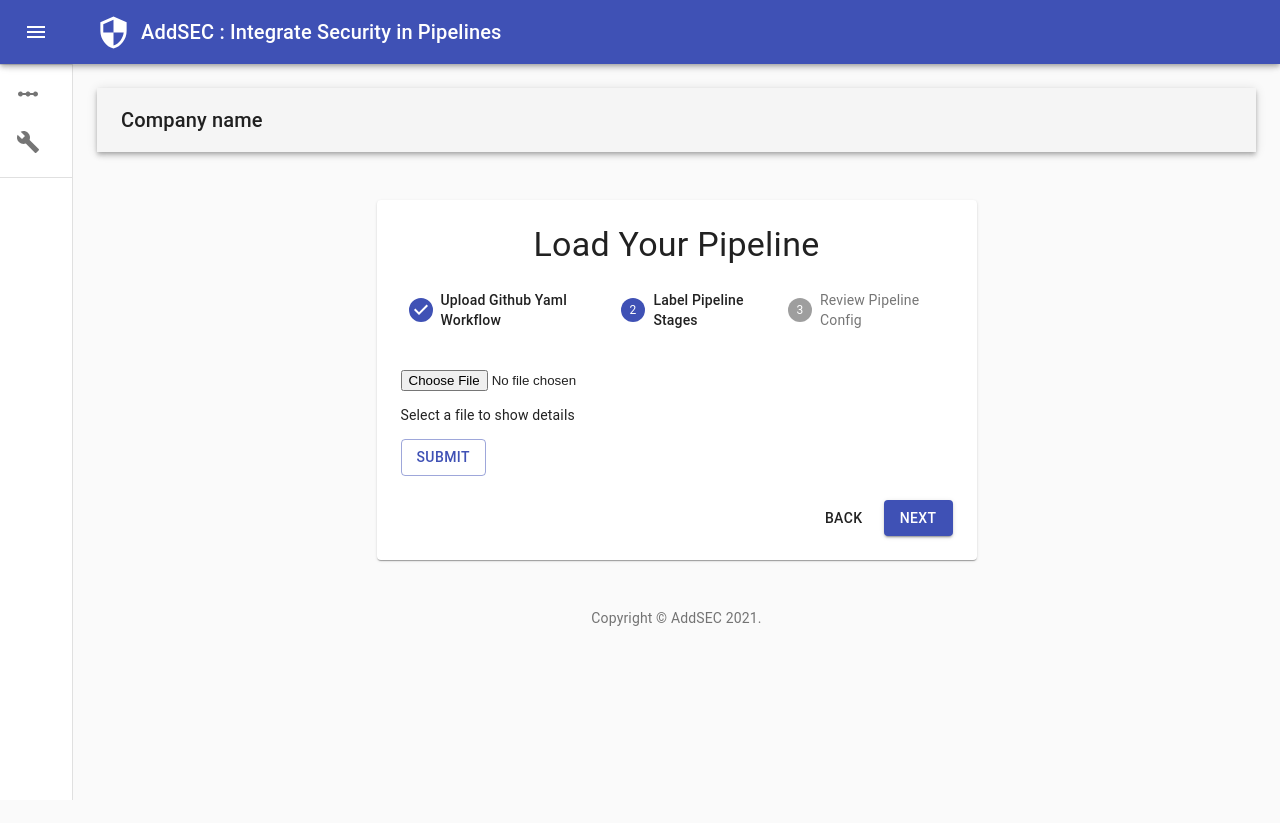
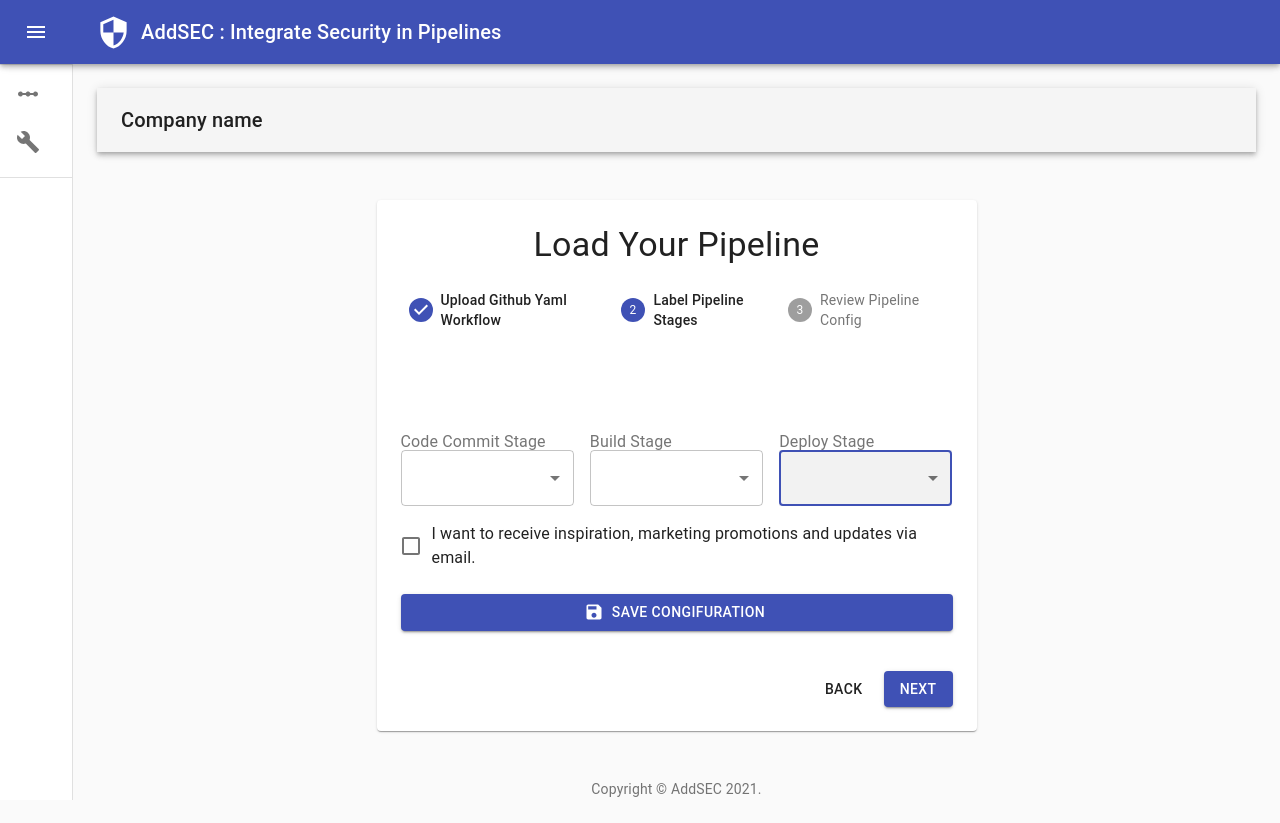
Before and after one commit to TirthParikh27/AddSec, a React (Create React App) app in the folder ui/: page / in a window 1280 px wide. Both pictures are taken after a click on the button "NEXT". Before the commit the page ends 800 px from the top, so only its background shows below. Built offline with nearby package versions, Linux system fonts and the light colour scheme.

Commit message:
Frontend Updates

```diff
--- a/ui/package.json
+++ b/ui/package.json
@@ -5,6 +5,7 @@
   "dependencies": {
     "@material-ui/core": "^4.12.2",
     "@material-ui/icons": "^4.11.2",
+    "@material-ui/lab": "^4.0.0-alpha.60",
     "@testing-library/jest-dom": "^5.14.1",
     "@testing-library/react": "^11.2.7",
     "@testing-library/user-event": "^12.8.3",
--- a/ui/src/components/FlowChart.js
+++ b/ui/src/components/FlowChart.js
@@ -90,6 +90,7 @@ const FlowChart = () => {
 
   return (
     <div className="dndflow">
+      {console.log(elements.length)}
       <ReactFlowProvider>
         <div className="reactflow-wrapper" ref={reactFlowWrapper}>
           <ReactFlow
--- /dev/null
+++ b/ui/src/components/Label.js
@@ -0,0 +1,200 @@
+import { React, useState, useEffect } from "react";
+import Button from "@material-ui/core/Button";
+import FormControlLabel from "@material-ui/core/FormControlLabel";
+import Checkbox from "@material-ui/core/Checkbox";
+import Grid from "@material-ui/core/Grid";
+import { makeStyles } from "@material-ui/core/styles";
+import { InputLabel, Select, MenuItem } from "@material-ui/core";
+import SaveIcon from "@material-ui/icons/Save";
+import Snackbar from "@material-ui/core/Snackbar";
+import MuiAlert from "@material-ui/lab/Alert";
+import SnackBar from "./SnackBar";
+
+const useStyles = makeStyles((theme) => ({
+  paper: {
+    marginTop: theme.spacing(8),
+    display: "flex",
+    flexDirection: "column",
+    alignItems: "center",
+  },
+  avatar: {
+    margin: theme.spacing(1),
+    backgroundColor: theme.palette.secondary.main,
+  },
+  form: {
+    width: "100%", // Fix IE 11 issue.
+    marginTop: theme.spacing(3),
+  },
+  submit: {
+    margin: theme.spacing(3, 0, 2),
+  },
+}));
+
+function Label() {
+  const classes = useStyles();
+  const [stages, setStages] = useState(["Stage 1"]);
+  const [config, setConfig] = useState({ commit: "", build: "", deploy: "" });
+  const [open1, setOpen1] = useState(false);
+  const [open2, setOpen2] = useState(false);
+
+  // useEffect(() => {
+  //   fetch("http://localhost:5000/stages")
+  //     .then((response) => response.json())
+  //     .then((data) => {
+  //       console.log(data);
+  //       setStages(data["stages"]);
+  //     });
+  // }, [0]);
+
+  const handleClose1 = (event, reason) => {
+    if (reason === "clickaway") {
+      return;
+    }
+
+    setOpen1(false);
+  };
+  const handleClose2 = (event, reason) => {
+    if (reason === "clickaway") {
+      return;
+    }
+
+    setOpen2(false);
+  };
+
+  const handleSave = () => {
+    if (Object.values(config).includes("")) {
+      console.log("Select a value for all 3 stages !");
+      setOpen1(true);
+    } else {
+      fetch("http://localhost:5000/config", {
+        method: "POST", // or 'PUT'
+        headers: {
+          "Content-Type": "application/json",
+        },
+        body: JSON.stringify(config),
+      })
+        .then((response) => response.json())
+        .then((data) => {
+          console.log("Success:", data);
+          setOpen2(true);
+        })
+        .catch((error) => {
+          console.error("Error:", error);
+        });
+    }
+  };
+
+  return (
+    <div className={classes.paper}>
+      <Grid container spacing={2}>
+        <Grid item xs={12} sm={6} md={4}>
+          <InputLabel id="commit">Code Commit Stage</InputLabel>
+          <Select
+            labelId="commit"
+            id="commit"
+            value={config.commit}
+            variant="outlined"
+            fullWidth
+            autoFocus
+            onChange={(event) =>
+              setConfig({ ...config, commit: event.target.value })
+            }
+          >
+            <MenuItem value="">
+              <em>None</em>
+            </MenuItem>
+            {stages.map((stage, index) => {
+              return (
+                <MenuItem key={index} value={stage}>
+                  {stage}
+                </MenuItem>
+              );
+            })}
+          </Select>
+        </Grid>
+        <Grid item xs={12} sm={6} md={4}>
+          <InputLabel id="build">Build Stage</InputLabel>
+          <Select
+            labelId="build"
+            id="build"
+            value={config.build}
+            variant="outlined"
+            fullWidth
+            autoFocus
+            onChange={(event) =>
+              setConfig({ ...config, build: event.target.value })
+            }
+          >
+            <MenuItem value="">
+              <em>None</em>
+            </MenuItem>
+            {stages.map((stage, index) => {
+              return (
+                <MenuItem key={index} value={stage}>
+                  {stage}
+                </MenuItem>
+              );
+            })}
+          </Select>
+        </Grid>
+        <Grid item xs={12} sm={6} md={4}>
+          <InputLabel id="deploy">Deploy Stage</InputLabel>
+          <Select
+            labelId="deploy"
+            id="deploy"
+            value={config.deploy}
+            variant="outlined"
+            fullWidth
+            autoFocus
+            onChange={(event) =>
+              setConfig({ ...config, deploy: event.target.value })
+            }
+          >
+            <MenuItem value="">
+              <em>None</em>
+            </MenuItem>
+            {stages.map((stage, index) => {
+              return (
+                <MenuItem key={index} value={stage}>
+                  {stage}
+                </MenuItem>
+              );
+            })}
+          </Select>
+        </Grid>
+        <Grid item xs={12}>
+          <FormControlLabel
+            control={<Checkbox value="allowExtraEmails" color="primary" />}
+            label="I want to receive inspiration, marketing promotions and updates via email."
+          />
+        </Grid>
+      </Grid>
+      <Button
+        fullWidth
+        variant="contained"
+        color="primary"
+        className={classes.submit}
+        startIcon={<SaveIcon />}
+        onClick={handleSave}
+      >
+        Save Congifuration
+      </Button>
+      <SnackBar
+        open={open1}
+        setOpen={setOpen1}
+        handleClose={handleClose1}
+        type={"error"}
+        message={"Select ALL 3 stages !"}
+      />
+      <SnackBar
+        open={open2}
+        setOpen={setOpen2}
+        handleClose={handleClose2}
+        type={"success"}
+        message={"Configuration Saved Successfully !"}
+      />
+    </div>
+  );
+}
+
+export default Label;
--- a/ui/src/components/Main.js
+++ b/ui/src/components/Main.js
@@ -1,5 +1,7 @@
 import React from 'react';
 import Button from "@material-ui/core/Button";
+import CloudUploadIcon from '@material-ui/icons/CloudUpload';
+
 class Main extends React.Component {
   constructor(props) {
     super(props);
@@ -32,15 +34,21 @@ class Main extends React.Component {
         <div>
           <input ref={(ref) => { this.uploadInput = ref; }} type="file" />
         </div>
-        <div>
-          <input ref={(ref) => { this.fileName = ref; }} type="text" placeholder="Enter the desired name of file" />
-        </div>
+
         <br />
         <div>
         {/* <Button variant="outlined" color="primary" >
           Submit
         </Button> */}
-        <button>Submit</button>
+
+        <Button
+        type="submit"
+        variant="outlined"
+        color="primary"
+        startIcon={<CloudUploadIcon />}
+      >
+        Upload
+      </Button>
         </div>
 
       </form>
--- a/ui/src/components/Pipeline.js
+++ b/ui/src/components/Pipeline.js
@@ -12,6 +12,8 @@ import Link from "@material-ui/core/Link";
 import Typography from "@material-ui/core/Typography";
 import Upload from "./Upload";
 import Main from "./Main";
+import Label from "./Label";
+
 function Copyright() {
   return (
     <Typography variant="body2" color="textSecondary" align="center">
@@ -69,7 +71,9 @@ function getStepContent(step) {
     case 0:
       return <Main />;
     case 1:
-      return <Upload />;
+      return <Label />;
+    case 2:
+      return <Label />
 
     default:
       throw new Error("Unknown step");
--- /dev/null
+++ b/ui/src/components/SnackBar.js
@@ -0,0 +1,34 @@
+import React from 'react';
+import Snackbar from '@material-ui/core/Snackbar';
+import MuiAlert from '@material-ui/lab/Alert';
+import { makeStyles } from '@material-ui/core/styles';
+
+function Alert(props) {
+  return <MuiAlert elevation={6} variant="filled" {...props} />;
+}
+
+const useStyles = makeStyles((theme) => ({
+  root: {
+    width: '100%',
+    '& > * + *': {
+      marginTop: theme.spacing(2),
+    },
+  },
+}));
+
+export default function SnackBar(props) {
+  const classes = useStyles();
+
+
+  return (
+    <div className={classes.root}>
+      <Snackbar open={props.open} autoHideDuration={6000} onClose={props.handleClose}>
+
+        <Alert onClose={props.handleClose} severity={props.type}>
+          {props.message}
+        </Alert>
+      </Snackbar>
+
+    </div>
+  );
+}
```
Also changed, not shown: 1 other file (tests, documents, lock files or other folders).
